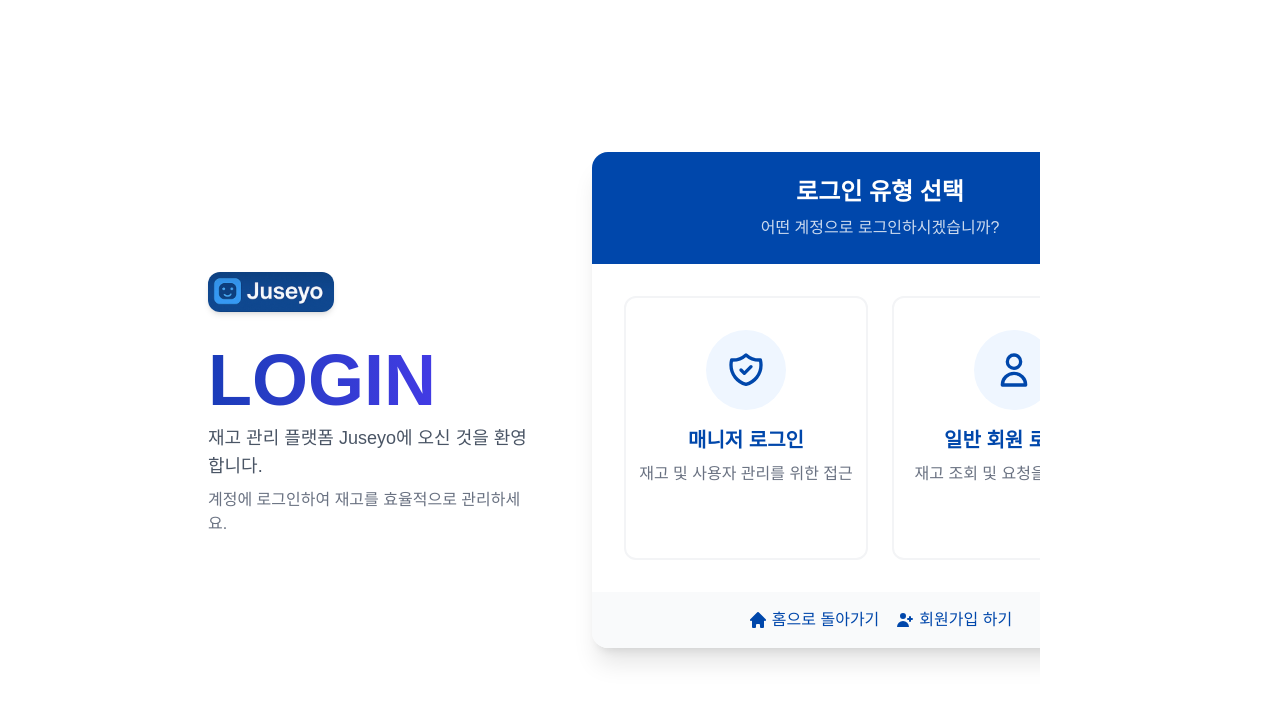
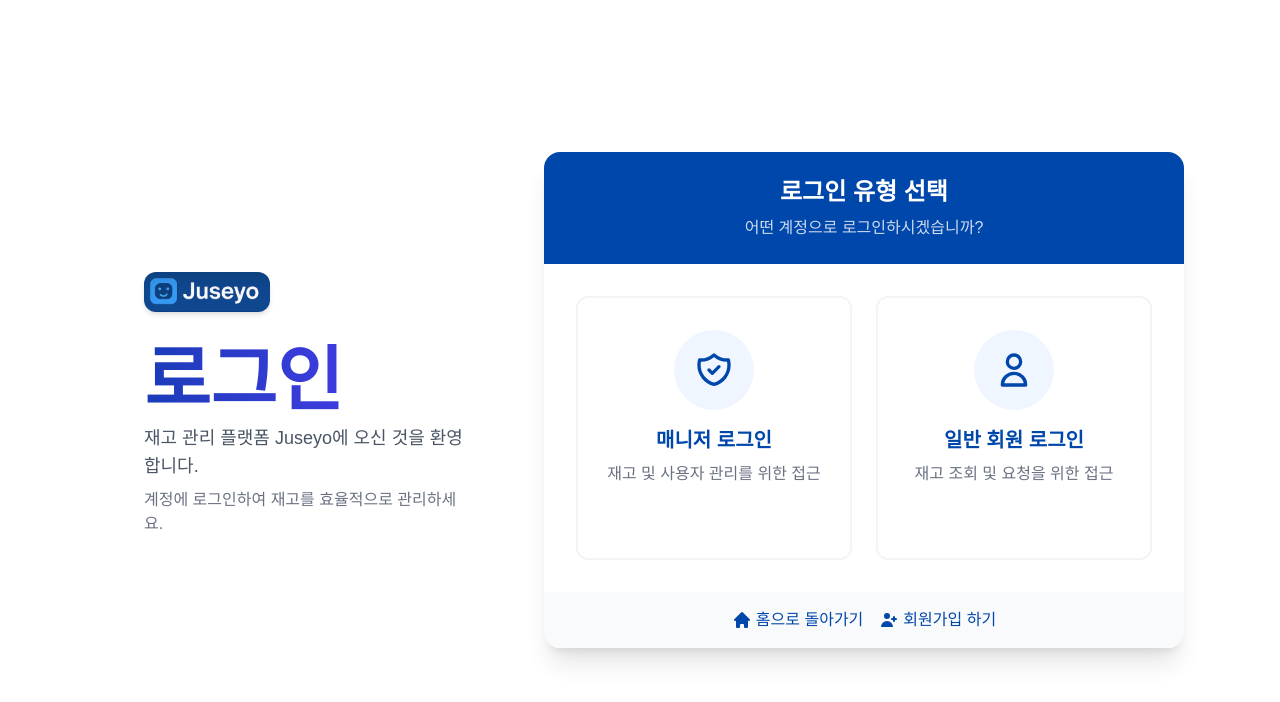
Before and after one commit to treejh/JUSEYO, a Next.js app in the folder frontend/: page /login in a window 1280 px wide. Shown: the top 702 px of the page. Built offline with nearby package versions, Linux system fonts and the light colour scheme; no server answers.

Commit message:
[ front / style ] 196 : 로그인 선택 페이지 구현 완료

```diff
--- a/frontend/src/app/login/page.tsx
+++ b/frontend/src/app/login/page.tsx
@@ -140,10 +140,10 @@ export default function LoginPage() {
   };
 
   return (
-    <div className="w-full h-screen bg-white flex  overflow-hidden ">
-      <div className="w-1/5 h-full flex-shrink-0"></div>
+    <div className="w-full h-screen bg-white flex  overflow-hidden gap-x-20 ">
+      <div className="w-1/20 h-full flex-shrink-0"></div>
 
-      <div className="w-1/4 h-full flex-shrink-0 flex flex-col justify-center -ml-12">
+      <div className="w-1/4 h-full flex-shrink-0 flex flex-col justify-center ">
         <div className="pl-0">
           <Link href="/">
             <p className="text-slate-600 mb-8 max-w-xl"></p>
@@ -154,7 +154,7 @@ export default function LoginPage() {
             />
           </Link>
           <h1 className="text-5xl md:text-7xl font-bold mb-2 bg-clip-text text-transparent bg-gradient-to-r from-blue-800 to-indigo-600">
-            {step === "success" ? "로그인 성공" : "LOGIN"}
+            {step === "success" ? "로그인 성공" : "로그인"}
           </h1>
           <p className="text-lg mb-2 text-gray-600">
             재고 관리 플랫폼 Juseyo에 오신 것을 환영합니다.
@@ -167,7 +167,7 @@ export default function LoginPage() {
         </div>
       </div>
 
-      <div className="w-2/5 h-full flex-shrink-0 flex items-center pl-16 pr-16 overflow-hidden ">
+      <div className="w-1/3 h-full flex-shrink-0 flex items-center soverflow-hidden gap-20 ">
         <div>
           {error && (
             <div className="bg-red-100 border border-red-400 text-red-700 px-4 py-3 rounded mb-4 text-base">
```
